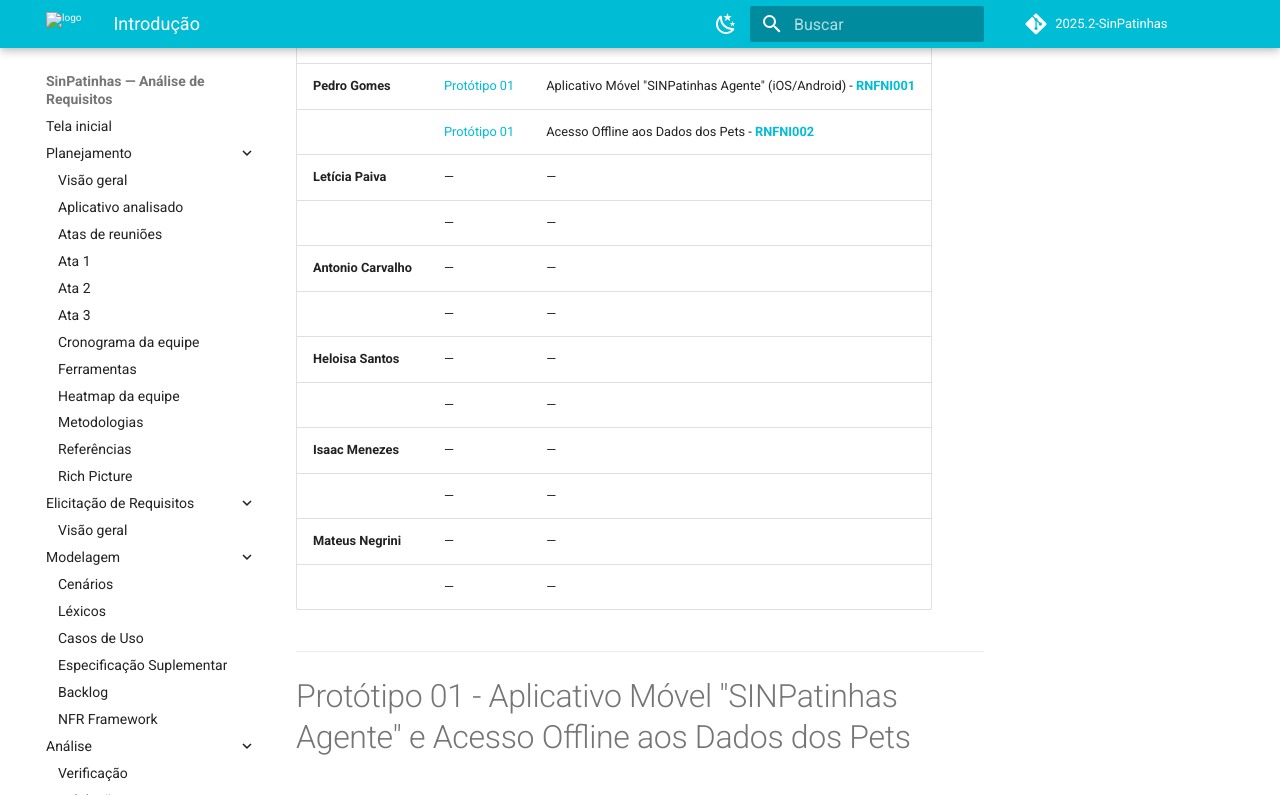
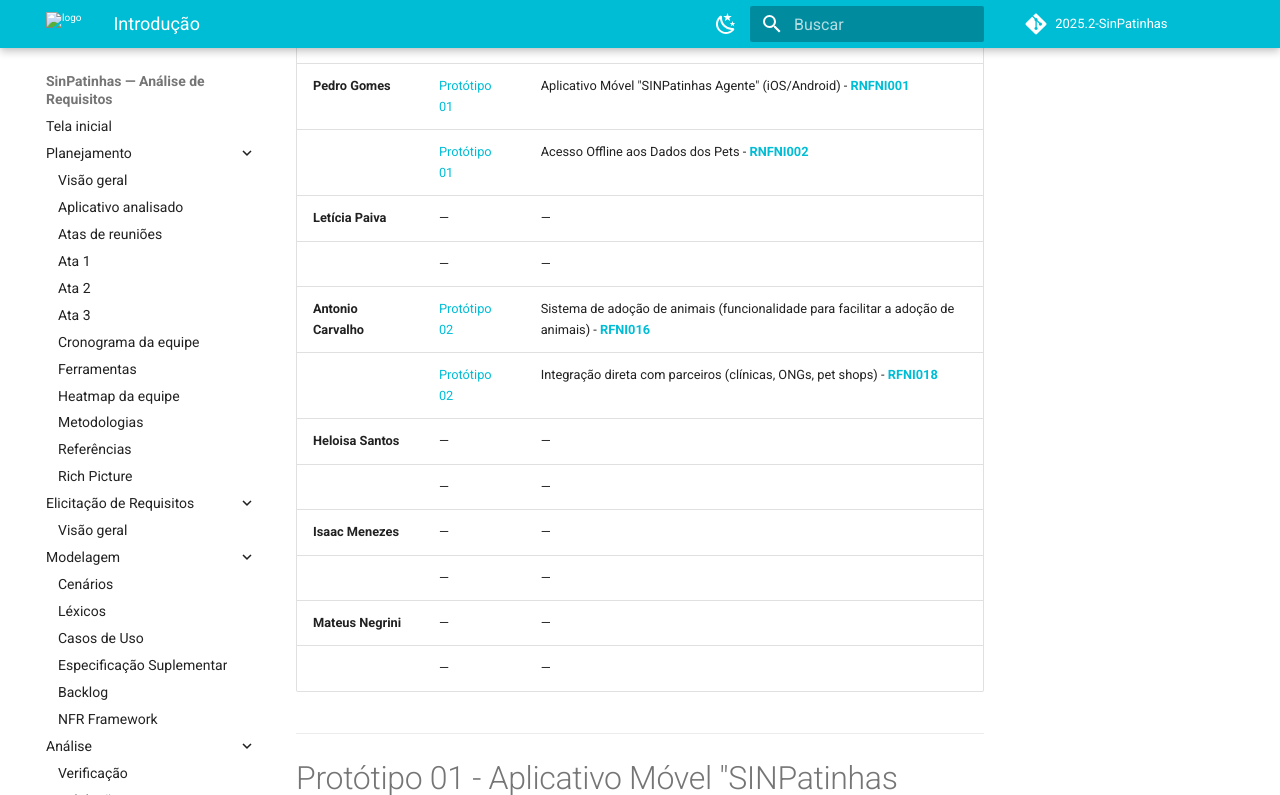
Before and after one commit to Requisitos-de-Software/2025.2-SinPatinhas, an MkDocs documentation site: the page built from docs/analise/prototipos.md, in a window 1280 px wide and 900 px high, scrolled down 1563 px, cut to the strip 0-795 px from the top of the window. Built offline with MkDocs 1.6.1 and Material for MkDocs 9.7.7, drawn with Linux system fonts in a browser that asks for light colours; comment, search, counter and statistics services are not loaded.

Commit message:
feat(prototype): Criação dos protótipos de RFNI016 e RFNI018.

```diff
--- a/docs/analise/prototipos.md
+++ b/docs/analise/prototipos.md
@@ -38,12 +38,12 @@
 
 | **Participantes** | **Protótipo** | **Descrição** |
 |--------------------|---------------|----------------|
-| **Pedro Gomes** | [Protótipo 01](#prototipo01)|Aplicativo Móvel "SINPatinhas Agente" (iOS/Android) - [**RNFNI001**](../../../elicitacao/tecnicas_elicitacao/requisitos_elicitados.md#rnfni001) |
-|  | [Protótipo 01](#prototipo01) | Acesso Offline aos Dados dos Pets - [**RNFNI002**](../../../elicitacao/tecnicas_elicitacao/requisitos_elicitados.md#rnfni002) |
+| **Pedro Gomes** | [Protótipo 01](#prototipo01)|Aplicativo Móvel "SINPatinhas Agente" (iOS/Android) - [**RNFNI001**](../elicitacao/tecnicas_elicitacao/requisitos_elicitados.md#rnfni001) |
+|  | [Protótipo 01](#prototipo01) | Acesso Offline aos Dados dos Pets - [**RNFNI002**](../elicitacao/tecnicas_elicitacao/requisitos_elicitados.md#rnfni002) |
 | **Letícia Paiva** | — | — |
 |  | — | — |
-| **Antonio Carvalho** | — | — |
-|  | — | — |
+| **Antonio Carvalho** | [Protótipo 02](#prototipo02) | Sistema de adoção de animais (funcionalidade para facilitar a adoção de animais) - [**RFNI016**](../elicitacao/tecnicas_elicitacao/requisitos_elicitados.md#rfni016) |
+|  | [Protótipo 02](#prototipo02) | Integração direta com parceiros (clínicas, ONGs, pet shops) - [**RFNI018**](../elicitacao/tecnicas_elicitacao/requisitos_elicitados.md#rfni016) |
 | **Heloisa Santos** | — | — |
 |  | — | — |
 | **Isaac Menezes** | — | — |
@@ -64,7 +64,6 @@
  title="Vídeo" frameborder="0" allowfullscreen></iframe>
 
 ---
-#
 
 # Referências
 
```
Also changed, not shown: docs/analise/verificacao_geral.md (+2 -2 lines).
